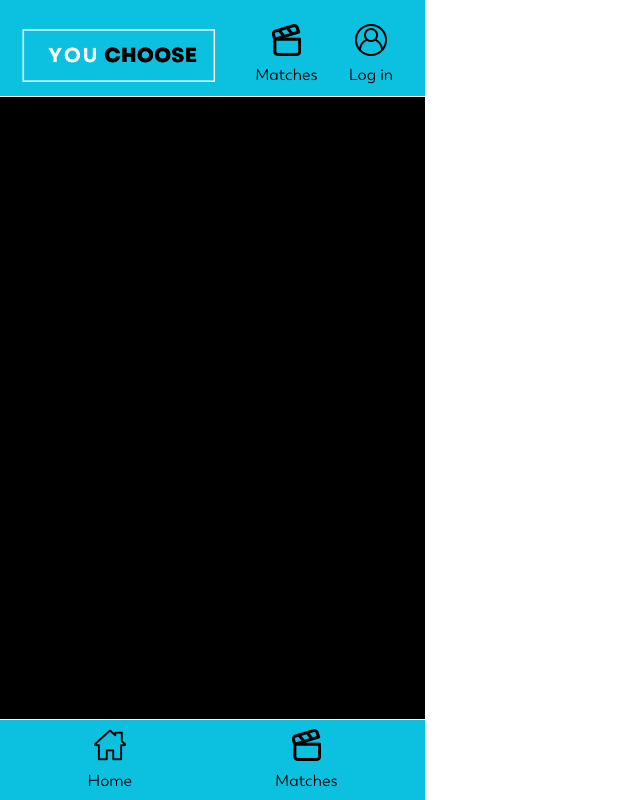
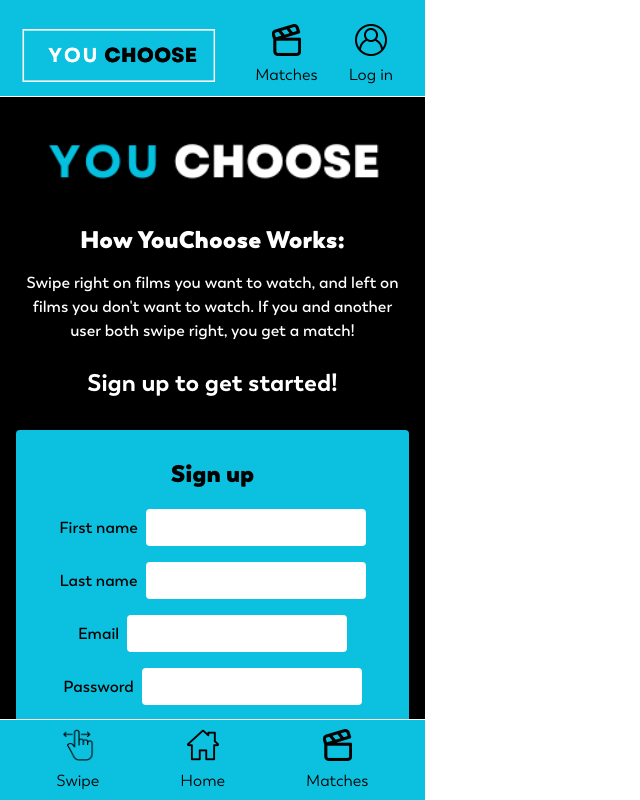
Before and after one commit to anoushkapatel14/anoushka-patel-capstone, a React (Create React App) app: page / in a window 1280 px wide. Shown: the whole page, without its empty margins (0-640 px from the left). Built offline with nearby package versions, Linux system fonts and the light colour scheme; no server answers.

Commit message:
star rating added to local storage

```diff
--- a/package.json
+++ b/package.json
@@ -3,6 +3,7 @@
   "version": "0.1.0",
   "private": true,
   "dependencies": {
+    "@smastrom/react-rating": "^1.3.2",
     "@testing-library/jest-dom": "^5.17.0",
     "@testing-library/react": "^13.4.0",
     "@testing-library/user-event": "^13.5.0",
--- a/src/App.js
+++ b/src/App.js
@@ -8,6 +8,8 @@ import DashboardPage from "./pages/DashboardPage/DashboardPage";
 import Login from "./pages/LoginPage/LoginPage";
 import Signup from "./pages/SignupPage/SignupPage";
 import { useState } from "react";
+import { Rating } from '@smastrom/react-rating'
+import '@smastrom/react-rating/style.css'
 
 export default function App() {
   const [name, setName] = useState(null);
@@ -18,12 +20,12 @@ export default function App() {
       <Header name={name} data={data} setData={setData} />
       <div className="App">
         <Routes>
-          <Route path="/" element={<DashboardPage data={data} setData={setData} />} />
+          <Route path="/dashboard" element={<DashboardPage data={data} setData={setData} />} />
           <Route path="/movies" element={<HomePage />} />
           <Route path="home" element={<Navigate to="/" />} />
           <Route path="matches" element={<MatchesPage />} />
           <Route path="login" element={<Login setName={setName} />} />
-          <Route path="signup" element={<Signup />} />
+          <Route path="/" element={<Signup />} />
         </Routes>
       </div>
       <FooterNav />
--- a/src/components/FooterNav/FooterNav.js
+++ b/src/components/FooterNav/FooterNav.js
@@ -1,15 +1,22 @@
 import "./FooterNav.scss";
 import home from "../../assets/images/home.png";
 import movie from "../../assets/images/clapperboard.927x1024.png";
+import swipeIcon from "../../assets/images/swipeIcon.png";
 import { Link } from "react-router-dom";
 
 export default function FooterNav() {
   return (
     <footer className="footer">
 
+<div className="footer__icons-div">
+        <Link to="/movies">
+          <img className="footer__icon" src={swipeIcon} alt="swiping icon" />
+        </Link>
+        <p className="footer__text">Swipe</p>
+      </div>
 
       <div className="footer__icons-div">
-        <Link to="/movies">
+        <Link to="/dashboard">
           <img className="footer__icon" src={home} alt="home icon" />
         </Link>
         <p className="footer__text">Home</p>
--- a/src/components/MatchesMovieCard/MatchesMovieCard.js
+++ b/src/components/MatchesMovieCard/MatchesMovieCard.js
@@ -3,10 +3,18 @@ import "./MatchesMovieCard.scss";
 import axios from "axios";
 import MovieDetailsPopup from "../MovieDetailsPopup/MovieDetailsPopup";
 import { Link } from "react-router-dom";
+import { Rating, RoundedStar } from "@smastrom/react-rating";
+import "@smastrom/react-rating/style.css";
 
 export default function MatchesMovieCard({ match, movies }) {
   const [matches, setMatches] = useState([]);
   const [selectedMovie, setSelectedMovie] = useState(null);
+
+  const [rating, setRating] = useState(() => {
+    const storedRatings = localStorage.getItem("ratings");
+    return storedRatings ? JSON.parse(storedRatings) : {};
+  });
+
   const [watched, setWatched] = useState(() => {
     const storedWatched = localStorage.getItem("watched");
     return storedWatched ? JSON.parse(storedWatched) : {};
@@ -19,6 +27,13 @@ export default function MatchesMovieCard({ match, movies }) {
   const closePopup = () => {
     setSelectedMovie(null);
   };
+
+  const myStyles = {
+    itemShapes: RoundedStar,
+    activeFillColor: '#ffb700',
+    inactiveFillColor: '#fbf1a9'
+  }
+
 
   const baseImageUrl = "https://image.tmdb.org/t/p/w500/";
 
@@ -38,11 +53,15 @@ export default function MatchesMovieCard({ match, movies }) {
     fetchMatches();
   }, [match]);
 
-  // Save watched movies to localStorage whenever the watched state changes
   useEffect(() => {
     localStorage.setItem("watched", JSON.stringify(watched));
     console.log("Saved watched:", watched);
   }, [watched]);
+
+  useEffect(() => {
+    localStorage.setItem("ratings", JSON.stringify(rating));
+    console.log("Saved ratings:", rating);
+  }, [rating]);
 
   return (
     <>
@@ -70,6 +89,19 @@ export default function MatchesMovieCard({ match, movies }) {
               }}
             />
           </div>
+          <div className="star-rating">
+          <Rating
+            style={{ maxWidth: 150 }}
+            itemStyles={myStyles}
+            value={rating[match.id] || 0}
+            onChange={(newRating) => {
+              const newRatings = { ...rating, [match.id]: newRating };
+              console.log("New ratings state:", newRatings);
+
+              setRating(newRatings);
+            }}
+          />
+          </div>
         </article>
       ))}
       {selectedMovie && (
--- a/src/components/MatchesMovieCard/MatchesMovieCard.scss
+++ b/src/components/MatchesMovieCard/MatchesMovieCard.scss
@@ -27,7 +27,6 @@
 .watched-toggle {
   display: flex;
   align-items: center;
-  margin-bottom: 1rem;
   justify-content: center;
 
   &__text {
@@ -69,3 +68,7 @@ input[type="checkbox"]:before {
 input[type="checkbox"]:checked:before {
   transform: translateX(25px);
 }
+
+.star-rating {
+margin-bottom: 1rem;
+}
--- a/src/pages/LoginPage/LoginPage.js
+++ b/src/pages/LoginPage/LoginPage.js
@@ -24,7 +24,7 @@ export default function Login( {setName}) {
       setSuccess(true);
 
       setTimeout(() => {
-        navigate("/");
+        navigate("/dashboard");
       }, 1000);
     } catch (error) {
       console.error(error);
--- a/src/pages/SignupPage/SignupPage.js
+++ b/src/pages/SignupPage/SignupPage.js
@@ -3,6 +3,7 @@ import Input from "../../components/Input/Input";
 import axios from "axios";
 import { useState } from "react";
 import { useNavigate, Link } from "react-router-dom";
+import logo from "../../assets/images/dashboardLogo.png";
 
 function Signup() {
   const [error, setError] = useState(null);
@@ -33,6 +34,28 @@ function Signup() {
 
   return (
     <main className="signup-page">
+      <section className="signup-page__top">
+      <div className="dashboard-img-div">
+        <img
+          className="dashboard-img-div__logo"
+          src={logo}
+          alt="large youchoose logo"
+        />
+      </div>
+
+      <article className="signup-text">
+        <h2 className="signup-text__title">How YouChoose Works:</h2>
+        <p className="signup-text__description">
+          Swipe right on films you want to watch, and left on films you don't
+          want to watch. If you and another user both swipe right, you get a
+          match!
+        </p>
+
+        <p className="signup-text__signup">Sign up to get started!</p>
+      </article>
+      </section>
+
+<section className="signup-page__form">
       <form className="signup" onSubmit={handleSubmit}>
         <h1 className="signup__title">Sign up</h1>
 
@@ -44,13 +67,17 @@ function Signup() {
         <button className="signup__button">Sign up</button>
 
         {error && <div className="signup__message">{error}</div>}
-        {success && <div className="signup__message">Sign up successful, please log in</div>}
-
+        {success && (
+          <div className="signup__message">
+            Sign up successful, please log in
+          </div>
+        )}
       </form>
 
       <p>
         Already have an account? <Link to="/login">Log in</Link>
       </p>
+      </section>
     </main>
   );
 }
--- a/src/pages/SignupPage/SignupPage.scss
+++ b/src/pages/SignupPage/SignupPage.scss
@@ -2,8 +2,38 @@
 @use "../../styles/partials/mixins" as *;
 
 .signup-page {
+
+    margin: $page-margin;
+
+    &__form {
    @include login-signup-card;
+    }
 }
+
+.signup-text{
+    margin: 2rem 1.5rem;
+
+    &__title {
+      font-size: 1.5rem;
+      margin-bottom: 1rem;
+      color: white;
+    }
+
+    &__description {
+      font-size: 1rem;
+      line-height: 1.5;
+      color: white;
+      font-weight: 500;
+    }
+
+    &__signup {
+        color: white;
+        font-weight: 600;
+        font-size: 1.5rem;
+
+
+    }
+  }
 
 .signup {
 
--- a/src/styles/partials/_mixins.scss
+++ b/src/styles/partials/_mixins.scss
@@ -17,6 +17,6 @@
 @mixin login-signup-card {
     background-color: $blue;
     padding: $wrapper-padding;
-    margin: 8rem 1rem 2rem 1rem;
+    margin: 1rem 1rem 2rem 1rem;
     border-radius: 4px;
 }
--- a/src/styles/partials/_variables.scss
+++ b/src/styles/partials/_variables.scss
@@ -11,3 +11,5 @@ $white: #FFFFFF;
 $box-shadow: 2px 2px 2px 0px rgba(0, 0, 0, 0.75);
 
 $border-radius: 10px;
+
+$page-margin: 8rem 0;
```
Also changed, not shown: src/assets/images/swipeIcon.png (added), 1 other file (tests, documents, lock files or other folders).
